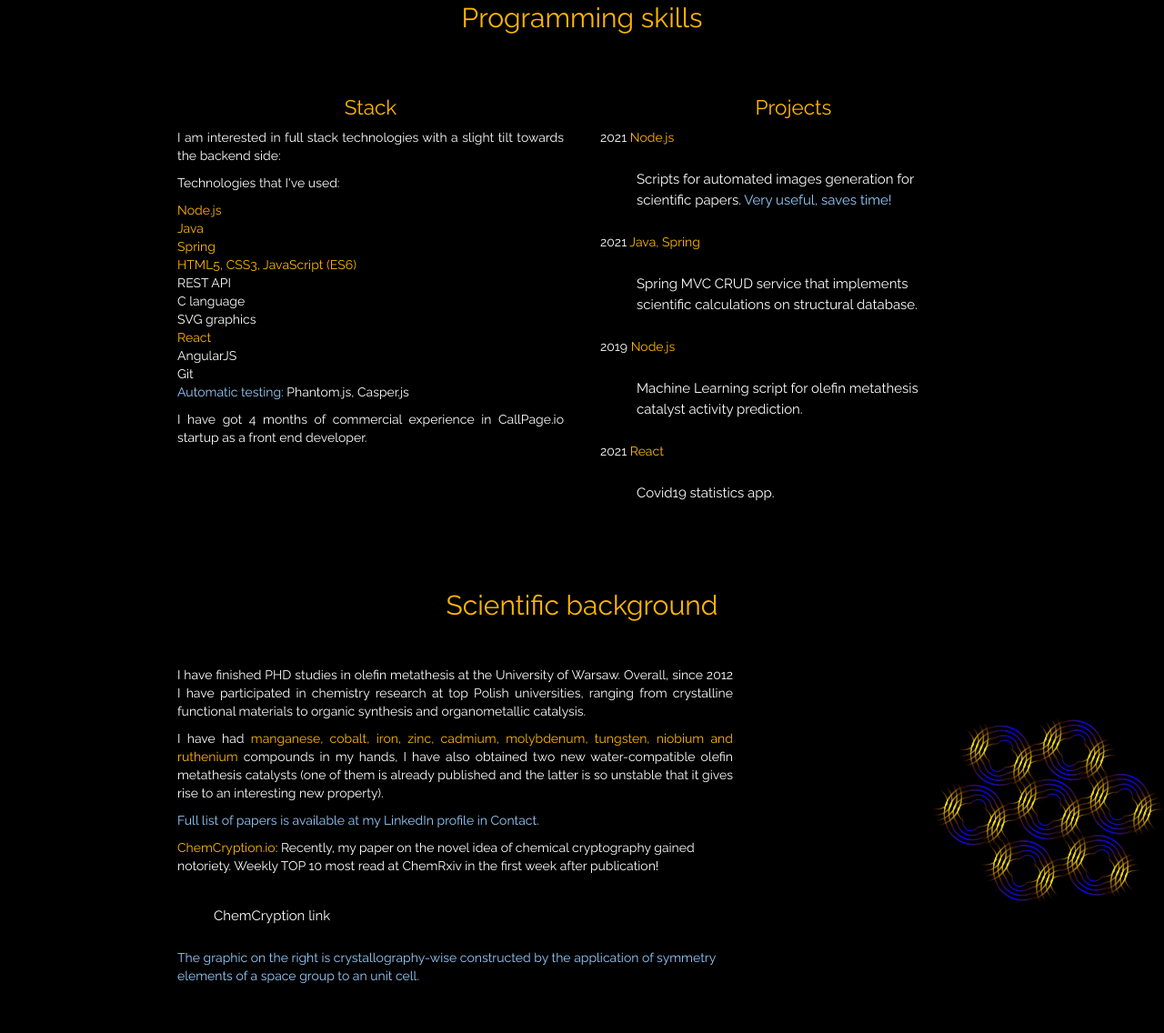
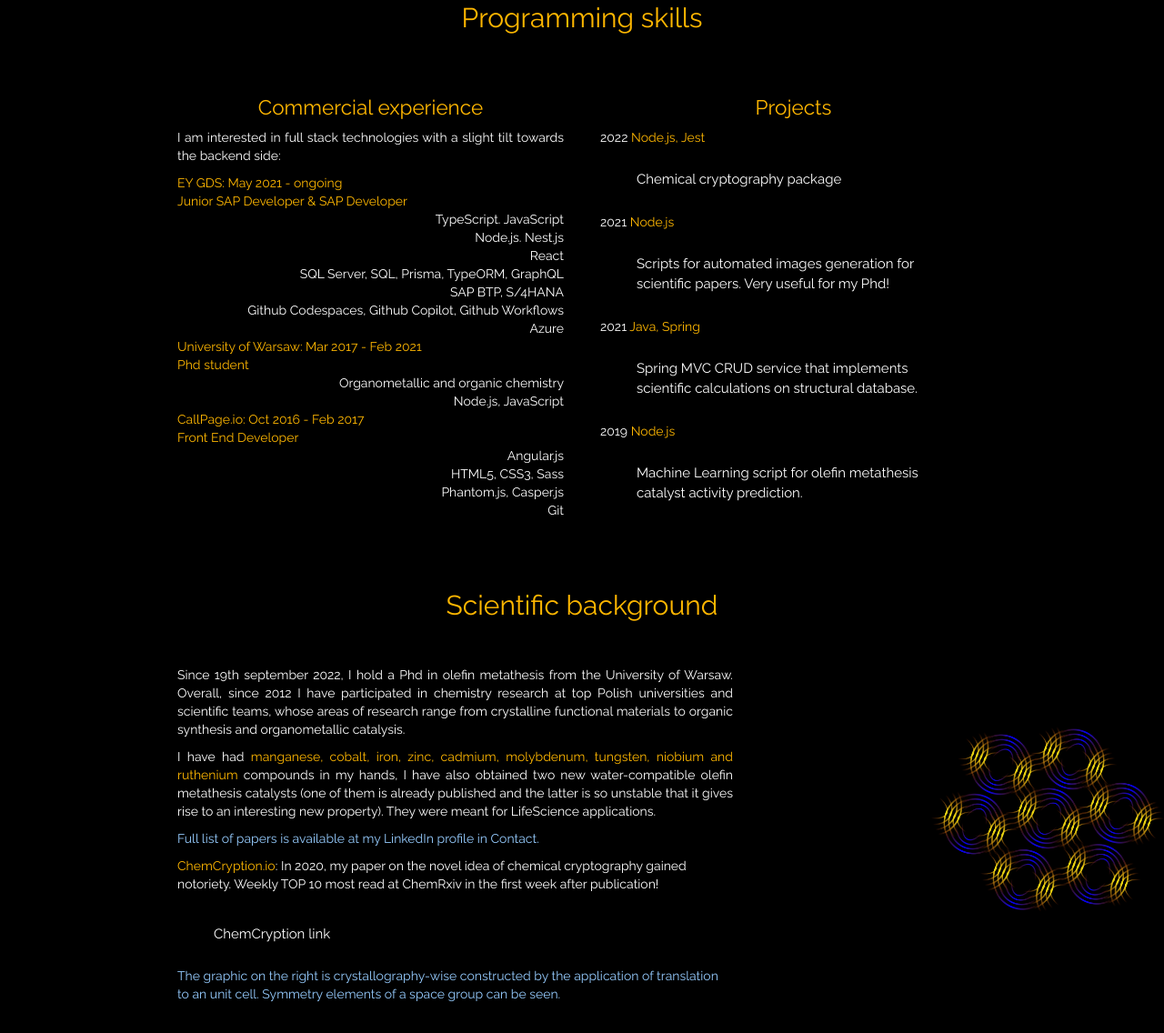
Before and after one commit to wilddesign/wilddesign.github.io, a plain HTML site: page index.html in a window 1280 px wide. Shown: the part 1118-2254 px from the top of the page at 91% size. Drawn offline with nearby package versions, Linux system fonts and the light colour scheme.

Commit message:
update 2023

```diff
--- a/index.html
+++ b/index.html
@@ -48,24 +48,36 @@
         <div class="fl w-100 w-50-ns pa4">
           <div class=" pv4">
             <div class="">
-  						<h2 class="f2 gold tc">Stack</h1>
+  						<h2 class="f2 gold tc">Commercial experience</h1>
   					</div>
             <p class="white tj">I am interested in full stack technologies with a slight tilt towards the backend side:</p>
-  					<p class="white">Technologies that I've used:</p>
-  						<ul class="list-unstyled white">
-  							<li><span class="gold">Node.js</span></li>
-  							<li><span class="gold">Java</span></li>
-  							<li><span class="gold">Spring</span></li>
-                <li><span class="gold">HTML5, CSS3, JavaScript (ES6)</span></li>
-                <li>REST API</li>
-                <li>C language</li>
-  							<li>SVG graphics</li>
-                <li><span class="gold">React</span></li>
-  							<li>AngularJS</li>
-  							<li>Git</li>
-  							<li><span class="light-blue">Automatic testing:</span> Phantom.js, Casper.js</li>
-  						</ul>
-              <p class="white tj">I have got 4 months of commercial experience in CallPage.io startup as a front end developer.</p>
+            <ul class="list-unstyled white">
+              <li><span class="gold">EY GDS: May 2021 - ongoing</span></li>
+              <li><span class="gold">Junior SAP Developer & SAP Developer</span></li>
+                <ul class="list-unstyled white tr">
+                  <li>TypeScript. JavaScript</li>
+                  <li>Node.js. Nest.js</li>
+                  <li>React</li>
+                  <li>SQL Server, SQL, Prisma, TypeORM, GraphQL</li>
+                  <li>SAP BTP, S/4HANA</li>
+                  <li>Github Codespaces, Github Copilot, Github Workflows</li>
+                  <li>Azure</li>
+                </ul>
+                <li><span class="gold">University of Warsaw: Mar 2017 - Feb 2021</span></li>
+                <li><span class="gold">Phd student</span></li>
+                  <ul class="list-unstyled white tr">
+                    <li>Organometallic and organic chemistry</li>
+                    <li>Node.js, JavaScript</li>
+                  </ul>
+              <li><span class="gold">CallPage.io: Oct 2016 - Feb 2017</span></li>
+              <li><span class="gold">Front End Developer</span></li>
+                <ul class="list-unstyled white tr">
+                  <li>Angular.js</li>
+                  <li>HTML5, CSS3, Sass</li>
+                  <li>Phantom.js, Casper.js</li>
+                  <li>Git</li>
+                </ul>
+            </ul>
           </div>
         </div>
         <div class="fl w-100 w-50-ns pa4">
@@ -76,9 +88,17 @@
             <ul class="list-unstyled white">
               <li>
                 <div class="">
+                  2022 <span class="gold">Node.js, Jest</span>
+                  <div class="pa4 lh-copy">
+                    <a target="_blank" class="f3 dib white bg-animate hover-bg-white hover-black no-underline pv2 ph4 b--white-20" href="https://github.com/wilddesign/chemencrypt">Chemical cryptography package</span></a>
+                  </div>
+                </div>
+              </li>
+              <li>
+                <div class="">
                   2021 <span class="gold">Node.js</span>
                   <div class="pa4 lh-copy">
-                    <a target="_blank" class="f3 dib white bg-animate hover-bg-white hover-black no-underline pv2 ph4 b--white-20" href="https://www.github.com/wilddesign/phd-image-enumerator">Scripts for automated images generation for scientific papers. <span class="light-blue">Very useful, saves time!</span></a>
+                    <a target="_blank" class="f3 dib white bg-animate hover-bg-white hover-black no-underline pv2 ph4 b--white-20" href="https://www.github.com/wilddesign/phd-image-enumerator">Scripts for automated images generation for scientific papers. Very useful for my Phd!</a>
                   </div>
                 </div>
               </li>
@@ -98,14 +118,6 @@
                   </div>
                 </div>
               </li>
-              <li>
-                <div class="">
-                  2021 <span class="gold">React</span>
-                  <div class="pa4 lh-copy">
-                    <a target="_blank" class="f3 dib white bg-animate hover-bg-white hover-black no-underline pv2 ph4 b--white-20" href="https://www.github.com/wilddesign/react-learning">Covid19 statistics app.</a>
-                  </div>
-                </div>
-              </li>
             </ul>
           </div>
         </div>
@@ -119,14 +131,14 @@
       <div class="cf ph2-ns">
         <div class="fl w-100-m w-70-ns pa4">
           <div class=" pv4">
-            <p class="white tj">I have finished PHD studies in olefin metathesis at the University of Warsaw. Overall, since 2012 I have participated in chemistry research at top Polish universities, ranging from crystalline functional materials to organic synthesis and organometallic catalysis.</p>
+            <p class="white tj">Since 19th september 2022, I hold a Phd in olefin metathesis from the University of Warsaw. Overall, since 2012 I have participated in chemistry research at top Polish universities and scientific teams, whose areas of research range from crystalline functional materials to organic synthesis and organometallic catalysis.</p>
               <p class="white tj">I have had <span class="gold">manganese, cobalt, iron, zinc, cadmium, molybdenum, tungsten, niobium and ruthenium</span> compounds in my hands,
-              I have also obtained two new water-compatible olefin metathesis catalysts (one of them is already published and the latter is so unstable that it gives rise to an interesting new property).</p>
+              I have also obtained two new water-compatible olefin metathesis catalysts (one of them is already published and the latter is so unstable that it gives rise to an interesting new property). They were meant for LifeScience applications.</p>
   					<p class="light-blue">Full list of papers is available at my LinkedIn profile in Contact.</p>
-            <p class="white"><span class="gold">ChemCryption.io</span>: Recently, my paper on the novel idea of chemical cryptography gained notoriety. Weekly TOP 10 most read at ChemRxiv in the first week after publication!</p>
+            <p class="white"><span class="gold">ChemCryption.io</span>: In 2020, my paper on the novel idea of chemical cryptography gained notoriety. Weekly TOP 10 most read at ChemRxiv in the first week after publication!</p>
             <a target="_blank" class="f3 dib white bg-animate hover-bg-white hover-black no-underline ma4 pv2 ph4 b--white-20" href="https://chemrxiv.org/articles/preprint/Plausibly_Deniable_Chemical_Encryption_Hiding_a_Molecule_in_a_Haystack/12901766/1">ChemCryption link</a>
 
-              <p class="light-blue">The graphic <span id="imgdescwide"> on the right</span><span id="imgdescnarrow"> below</span> is crystallography-wise constructed by the application of symmetry elements of a space group to an unit cell.</p>
+              <p class="light-blue">The graphic <span id="imgdescwide"> on the right</span><span id="imgdescnarrow"> below</span> is crystallography-wise constructed by the application of translation to an unit cell. Symmetry elements of a space group can be seen.</p>
 
           </div>
         </div>
@@ -142,20 +154,25 @@
       <div class="cf ph2-ns">
         <div class="fl w-100 w-100-ns pa4">
           <div class=" pv4">
-            <p class="white tj">Mostly, the not-so-frequent occurences of human ingenuity and <span class="gold">ability to create things, that have never been thought of before.</span></p>
 
+    				<p class="white tj">I like different perspectives brought by foreign languages. I speak <span class="gold">Polish</span> as my native language and <span class="gold">English</span> on a daily basis.</p>
+            <p class="white tj">I speak also <span class="gold">Norwegian</span>, <span class="gold">French</span>, <span class="gold">German</span> and <span class="gold">Russian</span> at a beginner level.</p>
+
+            <p class="white tj">I like investing in stocks, I have been passionate about it for many years.</p>
+
+            <p class="white tj">In science, I appreciate the <span class="gold">ability to create things, that have never been thought of before.</span></p>
 
     				<p class="white tj">I like sports, mostly bike and swimming. That's so great to let the mind have a rest.</p>
             <p class="white tj">I like the cheerful Old Occitan poetry, that was created by and for the elite of the most prosperous province of Europe of that era. These poets, often knights and princes themselves, amused each other with their opinions, conflicts, values and deeds written in a distant vernacular.</p>
 
             <p class="white tj">I like the <span class="gold">surreal artworks of S. I. Witkiewicz</span>, a famous Polish painter and playwright.
 
-    				<p class="white tj">I like electronic music. The blue-gold on black design is the color palette of electronic music festivals in summer nights. I also find my inspiration in traditional music of Norway, India and Mongolia as well as European baroque classics.</p>
+    				<p class="white tj">I like electronic music. The blue-gold on black design is the color palette of electronic music festivals in summer nights. I also find my inspiration in traditional music of Norway, India and Mongolia.</p>
 
     				<p class="white tj">Ancient Greece and Rome for mastery in minimalist yet powerful aesthetics:
     				from  monuments of architecture to figures painted on claypots.</p>
 
-    				<p class="white tj"><span class="hilight">Modernist design</span> of the West - an embodiment of the civilization that created science,
+    				<p class="white tj"><span class="gold">Modernist design of the West </span>- an embodiment of the civilization that created science,
     				technology and business and combined it together.</p>
           </div>
         </div>
@@ -165,14 +182,14 @@
 </main>
 
 <footer id="contact" class="tc-l bg-center">
-  <div class="w-100 ph3 pv5 bg-black-80 tc">
-    <a target="_blank" class="link white-60 bg-transparent hover-black hover-bg-white inline-flex items-center ma2 tc br2 pa3" href="https://github.com/wilddesign" title="GitHub">
-      <svg class="dib h2 w2" fill="currentColor" xmlns="http://www.w3.org/2000/svg" viewBox="0 0 16 16" fill-rule="evenodd" clip-rule="evenodd" stroke-linejoin="round" stroke-miterlimit="1.414"><path d="M8 0C3.58 0 0 3.582 0 8c0 3.535 2.292 6.533 5.47 7.59.4.075.547-.172.547-.385 0-.19-.007-.693-.01-1.36-2.226.483-2.695-1.073-2.695-1.073-.364-.924-.89-1.17-.89-1.17-.725-.496.056-.486.056-.486.803.056 1.225.824 1.225.824.714 1.223 1.873.87 2.33.665.072-.517.278-.87.507-1.07-1.777-.2-3.644-.888-3.644-3.953 0-.873.31-1.587.823-2.147-.083-.202-.358-1.015.077-2.117 0 0 .672-.215 2.2.82.638-.178 1.323-.266 2.003-.27.68.004 1.364.092 2.003.27 1.527-1.035 2.198-.82 2.198-.82.437 1.102.163 1.915.08 2.117.513.56.823 1.274.823 2.147 0 3.073-1.87 3.75-3.653 3.947.287.246.543.735.543 1.48 0 1.07-.01 1.933-.01 2.195 0 .215.144.463.55.385C13.71 14.53 16 11.534 16 8c0-4.418-3.582-8-8-8"/></svg>
+  <div class="ph8 pv5 bg-black-80 tc">
+    <a target="_blank" class="link white-60 bg-transparent hover-white inline-flex items-center ma2 tc br2 pa3" href="https://github.com/wilddesign" title="GitHub">
+      <svg class="dib h3 w3" fill="currentColor" xmlns="http://www.w3.org/2000/svg" viewBox="0 0 16 16" fill-rule="evenodd" clip-rule="evenodd" stroke-linejoin="round" stroke-miterlimit="1.414"><path d="M8 0C3.58 0 0 3.582 0 8c0 3.535 2.292 6.533 5.47 7.59.4.075.547-.172.547-.385 0-.19-.007-.693-.01-1.36-2.226.483-2.695-1.073-2.695-1.073-.364-.924-.89-1.17-.89-1.17-.725-.496.056-.486.056-.486.803.056 1.225.824 1.225.824.714 1.223 1.873.87 2.33.665.072-.517.278-.87.507-1.07-1.777-.2-3.644-.888-3.644-3.953 0-.873.31-1.587.823-2.147-.083-.202-.358-1.015.077-2.117 0 0 .672-.215 2.2.82.638-.178 1.323-.266 2.003-.27.68.004 1.364.092 2.003.27 1.527-1.035 2.198-.82 2.198-.82.437 1.102.163 1.915.08 2.117.513.56.823 1.274.823 2.147 0 3.073-1.87 3.75-3.653 3.947.287.246.543.735.543 1.48 0 1.07-.01 1.933-.01 2.195 0 .215.144.463.55.385C13.71 14.53 16 11.534 16 8c0-4.418-3.582-8-8-8"/></svg>
     </a>
-    <a target="_blank" class="link white-60 bg-transparent hover-black hover-bg-white inline-flex items-center ma2 tc br2 pa3" href="https://www.linkedin.com/in/wojciech-nogaś-b3b982b0/" title="LinkedIn">
-      <svg class="dib h2 w2" fill="currentColor" xmlns="http://www.w3.org/2000/svg" viewBox="0 0 16 16" fill-rule="evenodd" clip-rule="evenodd" stroke-linejoin="round" stroke-miterlimit="1.414"><path d="M13.632 13.635h-2.37V9.922c0-.886-.018-2.025-1.234-2.025-1.235 0-1.424.964-1.424 1.96v3.778h-2.37V6H8.51V7.04h.03c.318-.6 1.092-1.233 2.247-1.233 2.4 0 2.845 1.58 2.845 3.637v4.188zM3.558 4.955c-.762 0-1.376-.617-1.376-1.377 0-.758.614-1.375 1.376-1.375.76 0 1.376.617 1.376 1.375 0 .76-.617 1.377-1.376 1.377zm1.188 8.68H2.37V6h2.376v7.635zM14.816 0H1.18C.528 0 0 .516 0 1.153v13.694C0 15.484.528 16 1.18 16h13.635c.652 0 1.185-.516 1.185-1.153V1.153C16 .516 15.467 0 14.815 0z" fill-rule="nonzero"/></svg>
+    <a target="_blank" class="link white-60 bg-transparent hover-white inline-flex items-center ma2 tc br2 pa3" href="https://www.linkedin.com/in/wojciech-nogaś-b3b982b0/" title="LinkedIn">
+      <svg class="dib h3 w3" fill="currentColor" xmlns="http://www.w3.org/2000/svg" viewBox="0 0 16 16" fill-rule="evenodd" clip-rule="evenodd" stroke-linejoin="round" stroke-miterlimit="1.414"><path d="M13.632 13.635h-2.37V9.922c0-.886-.018-2.025-1.234-2.025-1.235 0-1.424.964-1.424 1.96v3.778h-2.37V6H8.51V7.04h.03c.318-.6 1.092-1.233 2.247-1.233 2.4 0 2.845 1.58 2.845 3.637v4.188zM3.558 4.955c-.762 0-1.376-.617-1.376-1.377 0-.758.614-1.375 1.376-1.375.76 0 1.376.617 1.376 1.375 0 .76-.617 1.377-1.376 1.377zm1.188 8.68H2.37V6h2.376v7.635zM14.816 0H1.18C.528 0 0 .516 0 1.153v13.694C0 15.484.528 16 1.18 16h13.635c.652 0 1.185-.516 1.185-1.153V1.153C16 .516 15.467 0 14.815 0z" fill-rule="nonzero"/></svg>
     </a>
-    <p class="white">Wojciech Nogaś, 2016-2021. All rights reserved</p>
+    <p class="white">Wojciech Nogaś, 2016-2023. All rights reserved</p>
 </footer>
 
 
```
